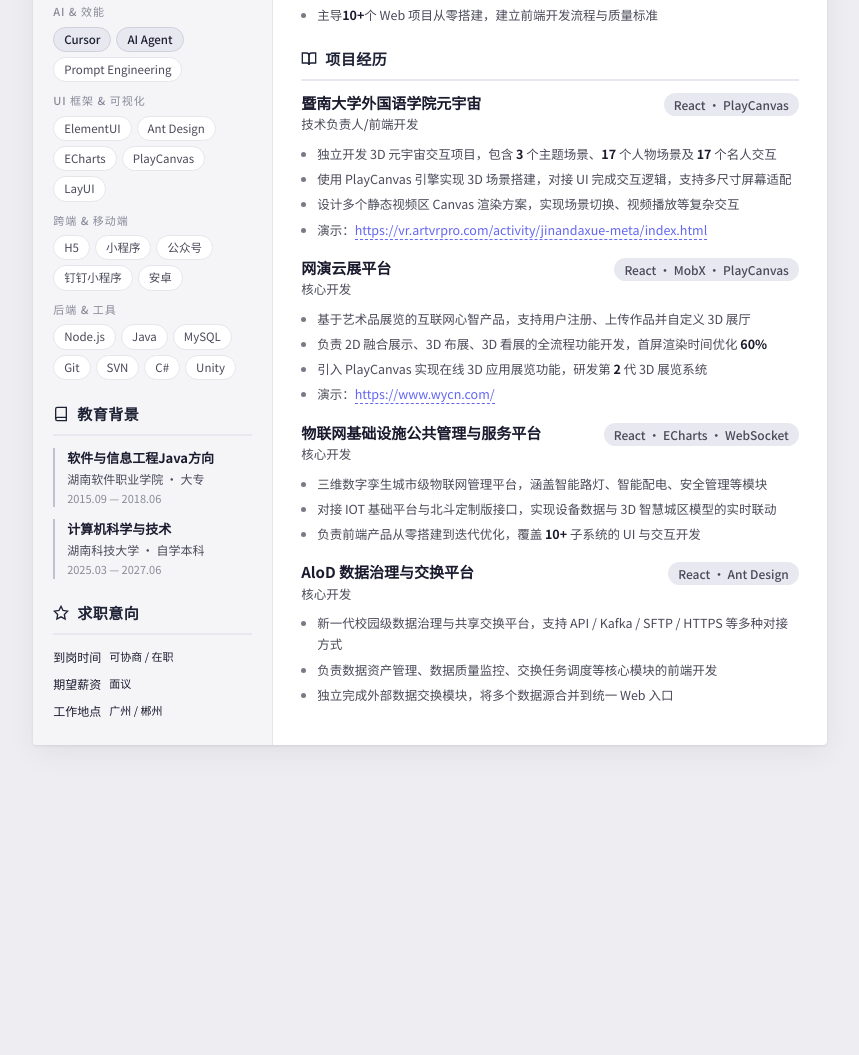
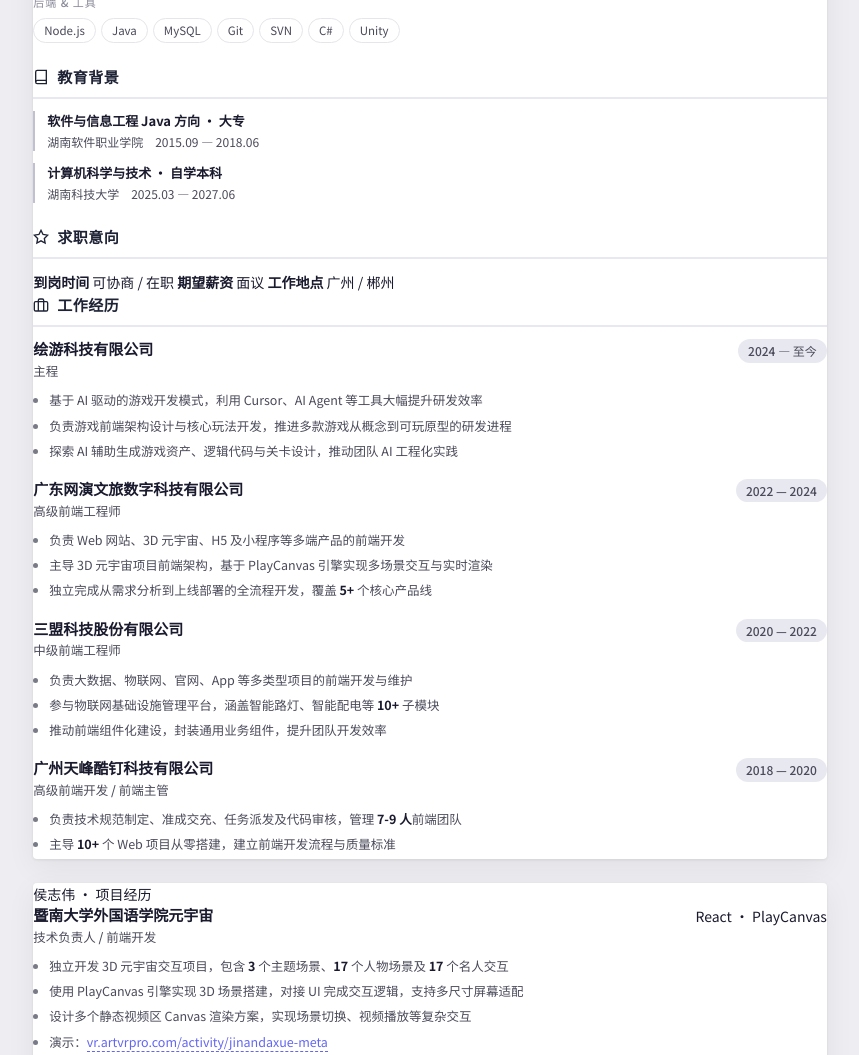
Before and after one commit to Houg-CN/Hou, a plain HTML site: page index.html in a window 1280 px wide. Shown: the part 625-1680 px from the top of the page, without its empty margins (210-1069 px from the left). Before the commit the page ends 1454 px from the top, so only its background shows below. Drawn offline with Linux system fonts and the light colour scheme.

Commit message:
Update index.html

```diff
--- a/index.html
+++ b/index.html
@@ -11,9 +11,9 @@
 </head>
 <body>
 
-<div class="resume-page" id="resume">
+<!-- ==================== 第一页 ==================== -->
+<div class="resume-page" id="page1">
 
-  <!-- ===== 头部区域 ===== -->
   <header class="header">
     <div class="header-main">
       <div class="avatar-wrapper">
@@ -29,7 +29,7 @@
     <div class="contact-bar">
       <span class="contact-item">
         <svg width="14" height="14" viewBox="0 0 24 24" fill="none" stroke="currentColor" stroke-width="2"><path d="M22 16.92v3a2 2 0 0 1-2.18 2 19.79 19.79 0 0 1-8.63-3.07 19.5 19.5 0 0 1-6-6 19.79 19.79 0 0 1-3.07-8.67A2 2 0 0 1 4.11 2h3a2 2 0 0 1 2 1.72c.127.96.361 1.903.7 2.81a2 2 0 0 1-.45 2.11L8.09 9.91a16 16 0 0 0 6 6l1.27-1.27a2 2 0 0 1 2.11-.45c.907.339 1.85.573 2.81.7A2 2 0 0 1 22 16.92z"/></svg>
-        155-7584-8031
+        155****8031
       </span>
       <span class="contact-item">
         <svg width="14" height="14" viewBox="0 0 24 24" fill="none" stroke="currentColor" stroke-width="2"><path d="M4 4h16c1.1 0 2 .9 2 2v12c0 1.1-.9 2-2 2H4c-1.1 0-2-.9-2-2V6c0-1.1.9-2 2-2z"/><polyline points="22,6 12,13 2,6"/></svg>
@@ -46,10 +46,7 @@
     </div>
   </header>
 
-  <div class="body-layout">
-
-    <!-- ===== 左栏 ===== -->
-    <aside class="sidebar">
+  <div class="page-body">
 
     <section class="section">
       <h2 class="section-title">
@@ -57,7 +54,7 @@
         个人概况
       </h2>
       <p class="summary-text">
-          10 年前端开发经验，精通 Vue / React 生态与 3D/WebGL 可视化开发。深度实践 AI 辅助开发，熟练运用 Cursor、Antigravity等 AI 编程工具提升研发效能，具备 AI Agent 应用开发与 Prompt Engineering 能力。主导过多个 Web、H5、小程序及 3D 元宇宙项目，具备从 0 到 1 的全栈交付能力。
+        10 年前端开发经验，精通 Vue / React 生态与 3D/WebGL 可视化开发。深度实践 AI 辅助开发，熟练运用 Cursor、Antigravity 等 AI 编程工具提升研发效能，具备 AI Agent 应用开发与 Prompt Engineering 能力。主导过多个 Web、H5、小程序及 3D 元宇宙项目，具备从 0 到 1 的全栈交付能力。
       </p>
     </section>
 
@@ -66,6 +63,7 @@
         <svg width="16" height="16" viewBox="0 0 24 24" fill="none" stroke="currentColor" stroke-width="2"><path d="M22 11.08V12a10 10 0 1 1-5.93-9.14"/><polyline points="22 4 12 14.01 9 11.01"/></svg>
         专业技能
       </h2>
+      <div class="skills-row">
         <div class="skills-group">
           <div class="skill-category">核心技术</div>
           <div class="skill-tags">
@@ -115,54 +113,57 @@
             <span class="tag">Unity</span>
           </div>
         </div>
+      </div>
     </section>
 
+    <div class="two-col">
       <section class="section">
         <h2 class="section-title">
           <svg width="16" height="16" viewBox="0 0 24 24" fill="none" stroke="currentColor" stroke-width="2"><path d="M4 19.5A2.5 2.5 0 0 1 6.5 17H20"/><path d="M6.5 2H20v20H6.5A2.5 2.5 0 0 1 4 19.5v-15A2.5 2.5 0 0 1 6.5 2z"/></svg>
           教育背景
         </h2>
         <div class="edu-item">
-          <div class="edu-degree">软件与信息工程Java方向</div>
-          <div class="edu-school">湖南软件职业学院 · 大专</div>
-          <div class="edu-date">2015.09 — 2018.06</div>
+          <div class="edu-degree">软件与信息工程 Java 方向 · 大专</div>
+          <div class="edu-school">湖南软件职业学院　2015.09 — 2018.06</div>
         </div>
         <div class="edu-item">
-          <div class="edu-degree">计算机科学与技术</div>
-          <div class="edu-school">湖南科技大学 · 自学本科</div>
-          <div class="edu-date">2025.03 — 2027.06</div>
+          <div class="edu-degree">计算机科学与技术 · 自学本科</div>
+          <div class="edu-school">湖南科技大学　2025.03 — 2027.06</div>
         </div>
       </section>
-
       <section class="section">
         <h2 class="section-title">
           <svg width="16" height="16" viewBox="0 0 24 24" fill="none" stroke="currentColor" stroke-width="2"><polygon points="12 2 15.09 8.26 22 9.27 17 14.14 18.18 21.02 12 17.77 5.82 21.02 7 14.14 2 9.27 8.91 8.26 12 2"/></svg>
           求职意向
         </h2>
-        <div class="lang-item">
-          <span class="lang-name" style="width:auto">到岗时间</span>
-          <span class="lang-level" style="width:auto;text-align:left;color:var(--color-text)">可协商 / 在职</span>
-        </div>
-        <div class="lang-item">
-          <span class="lang-name" style="width:auto">期望薪资</span>
-          <span class="lang-level" style="width:auto;text-align:left;color:var(--color-text)">面议</span>
-        </div>
-        <div class="lang-item">
-          <span class="lang-name" style="width:auto">工作地点</span>
-          <span class="lang-level" style="width:auto;text-align:left;color:var(--color-text)">广州 / 郴州</span>
+        <div class="intent-row">
+          <span class="intent-item"><strong>到岗时间</strong> 可协商 / 在职</span>
+          <span class="intent-item"><strong>期望薪资</strong> 面议</span>
+          <span class="intent-item"><strong>工作地点</strong> 广州 / 郴州</span>
         </div>
       </section>
-
-    </aside>
-
-    <!-- ===== 右栏（主内容） ===== -->
-    <main class="main-content">
+    </div>
 
     <section class="section">
       <h2 class="section-title">
         <svg width="16" height="16" viewBox="0 0 24 24" fill="none" stroke="currentColor" stroke-width="2"><rect x="2" y="7" width="20" height="14" rx="2" ry="2"/><path d="M16 21V5a2 2 0 0 0-2-2h-4a2 2 0 0 0-2 2v16"/></svg>
         工作经历
       </h2>
+
+      <div class="exp-item">
+        <div class="exp-header">
+          <div>
+            <h3 class="exp-company">绘游科技有限公司</h3>
+            <span class="exp-role">主程</span>
+          </div>
+          <span class="exp-date">2024 — 至今</span>
+        </div>
+        <ul class="exp-list">
+          <li>基于 AI 驱动的游戏开发模式，利用 Cursor、AI Agent 等工具大幅提升研发效率</li>
+          <li>负责游戏前端架构设计与核心玩法开发，推进多款游戏从概念到可玩原型的研发进程</li>
+          <li>探索 AI 辅助生成游戏资产、逻辑代码与关卡设计，推动团队 AI 工程化实践</li>
+        </ul>
+      </div>
 
       <div class="exp-item">
         <div class="exp-header">
@@ -198,37 +199,46 @@
         <div class="exp-header">
           <div>
             <h3 class="exp-company">广州天峰酷钉科技有限公司</h3>
-              <span class="exp-role">高级前端开发/前端主管</span>
+            <span class="exp-role">高级前端开发 / 前端主管</span>
           </div>
           <span class="exp-date">2018 — 2020</span>
         </div>
         <ul class="exp-list">
           <li>负责技术规范制定、准成交充、任务派发及代码审核，管理 <strong>7-9 人</strong>前端团队</li>
-            <li>主导<strong>10+</strong>个 Web 项目从零搭建，建立前端开发流程与质量标准</li>
+          <li>主导 <strong>10+</strong> 个 Web 项目从零搭建，建立前端开发流程与质量标准</li>
         </ul>
       </div>
 
     </section>
 
-      <section class="section">
-        <h2 class="section-title">
-          <svg width="16" height="16" viewBox="0 0 24 24" fill="none" stroke="currentColor" stroke-width="2"><path d="M2 3h6a4 4 0 0 1 4 4v14a3 3 0 0 0-3-3H2z"/><path d="M22 3h-6a4 4 0 0 0-4 4v14a3 3 0 0 1 3-3h7z"/></svg>
-          项目经历
-        </h2>
+  </div>
+
+</div>
+
+<!-- ==================== 第二页 ==================== -->
+<div class="resume-page page-2" id="page2">
+
+  <div class="page2-header">
+    <span class="page2-name">侯志伟</span>
+    <span class="page2-sep">·</span>
+    <span class="page2-label">项目经历</span>
+  </div>
+
+  <div class="page-body">
 
     <div class="exp-item">
       <div class="exp-header">
         <div>
           <h3 class="exp-company">暨南大学外国语学院元宇宙</h3>
-              <span class="exp-role">技术负责人/前端开发</span>
+          <span class="exp-role">技术负责人 / 前端开发</span>
         </div>
-            <span class="exp-date">React · PlayCanvas</span>
+        <span class="project-tech">React · PlayCanvas</span>
       </div>
       <ul class="exp-list">
         <li>独立开发 3D 元宇宙交互项目，包含 <strong>3</strong> 个主题场景、<strong>17</strong> 个人物场景及 <strong>17</strong> 个名人交互</li>
         <li>使用 PlayCanvas 引擎实现 3D 场景搭建，对接 UI 完成交互逻辑，支持多尺寸屏幕适配</li>
         <li>设计多个静态视频区 Canvas 渲染方案，实现场景切换、视频播放等复杂交互</li>
-            <li>演示：<a href="https://vr.artvrpro.com/activity/jinandaxue-meta/index.html" target="_blank" class="project-link">https://vr.artvrpro.com/activity/jinandaxue-meta/index.html</a></li>
+        <li>演示：<a href="https://vr.artvrpro.com/activity/jinandaxue-meta/index.html" target="_blank" class="project-link">vr.artvrpro.com/activity/jinandaxue-meta</a></li>
       </ul>
     </div>
 
@@ -238,13 +248,13 @@
           <h3 class="exp-company">网演云展平台</h3>
           <span class="exp-role">核心开发</span>
         </div>
-            <span class="exp-date">React · MobX · PlayCanvas</span>
+        <span class="project-tech">React · MobX · PlayCanvas</span>
       </div>
       <ul class="exp-list">
         <li>基于艺术品展览的互联网心智产品，支持用户注册、上传作品并自定义 3D 展厅</li>
         <li>负责 2D 融合展示、3D 布展、3D 看展的全流程功能开发，首屏渲染时间优化 <strong>60%</strong></li>
         <li>引入 PlayCanvas 实现在线 3D 应用展览功能，研发第 <strong>2</strong> 代 3D 展览系统</li>
-            <li>演示：<a href="https://www.wycn.com/" target="_blank" class="project-link">https://www.wycn.com/</a></li>
+        <li>演示：<a href="https://www.wycn.com/" target="_blank" class="project-link">wycn.com</a></li>
       </ul>
     </div>
 
@@ -254,7 +264,7 @@
           <h3 class="exp-company">物联网基础设施公共管理与服务平台</h3>
           <span class="exp-role">核心开发</span>
         </div>
-            <span class="exp-date">React · ECharts · WebSocket</span>
+        <span class="project-tech">React · ECharts · WebSocket</span>
       </div>
       <ul class="exp-list">
         <li>三维数字孪生城市级物联网管理平台，涵盖智能路灯、智能配电、安全管理等模块</li>
@@ -269,7 +279,7 @@
           <h3 class="exp-company">AloD 数据治理与交换平台</h3>
           <span class="exp-role">核心开发</span>
         </div>
-            <span class="exp-date">React · Ant Design</span>
+        <span class="project-tech">React · Ant Design</span>
       </div>
       <ul class="exp-list">
         <li>新一代校园级数据治理与共享交换平台，支持 API / Kafka / SFTP / HTTPS 等多种对接方式</li>
@@ -278,10 +288,6 @@
       </ul>
     </div>
 
-      </section>
-
-    </main>
-
   </div>
 
 </div>
```
Lines whose indentation alone changed are shown as unchanged.
